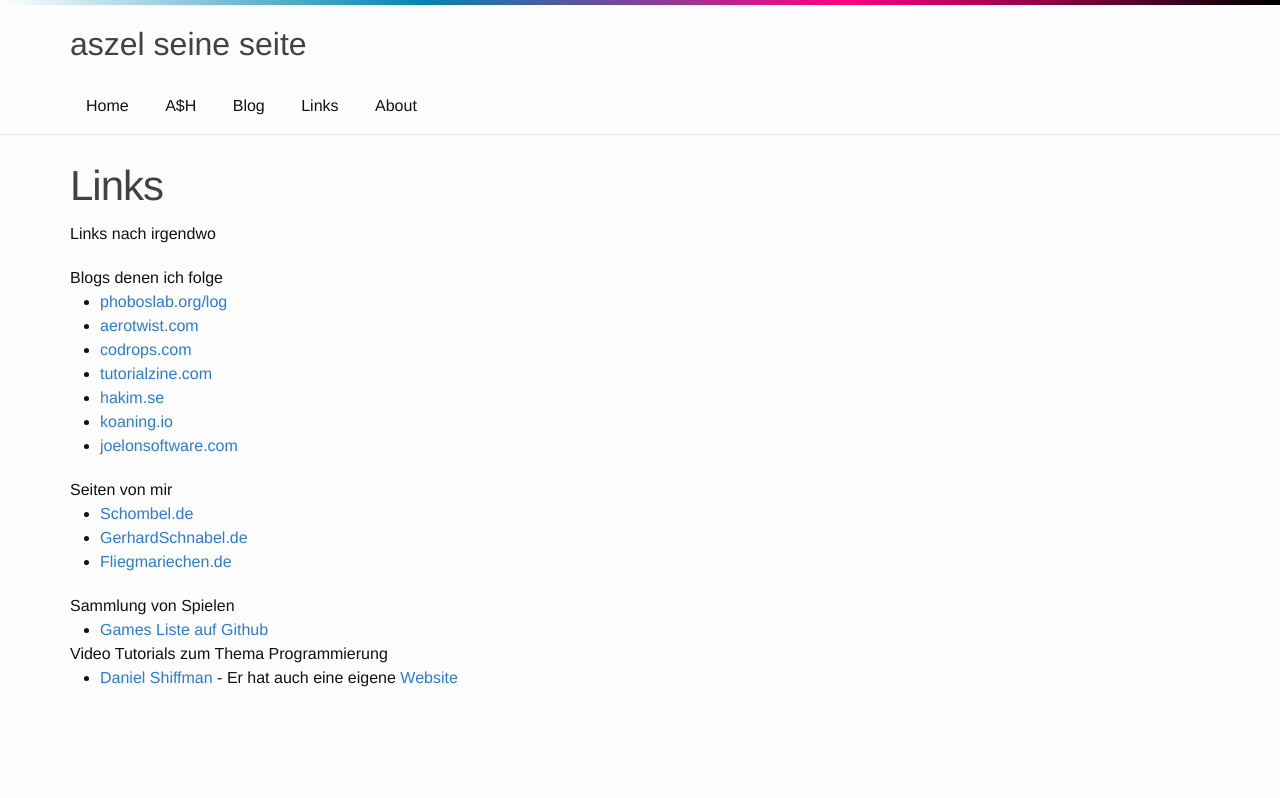
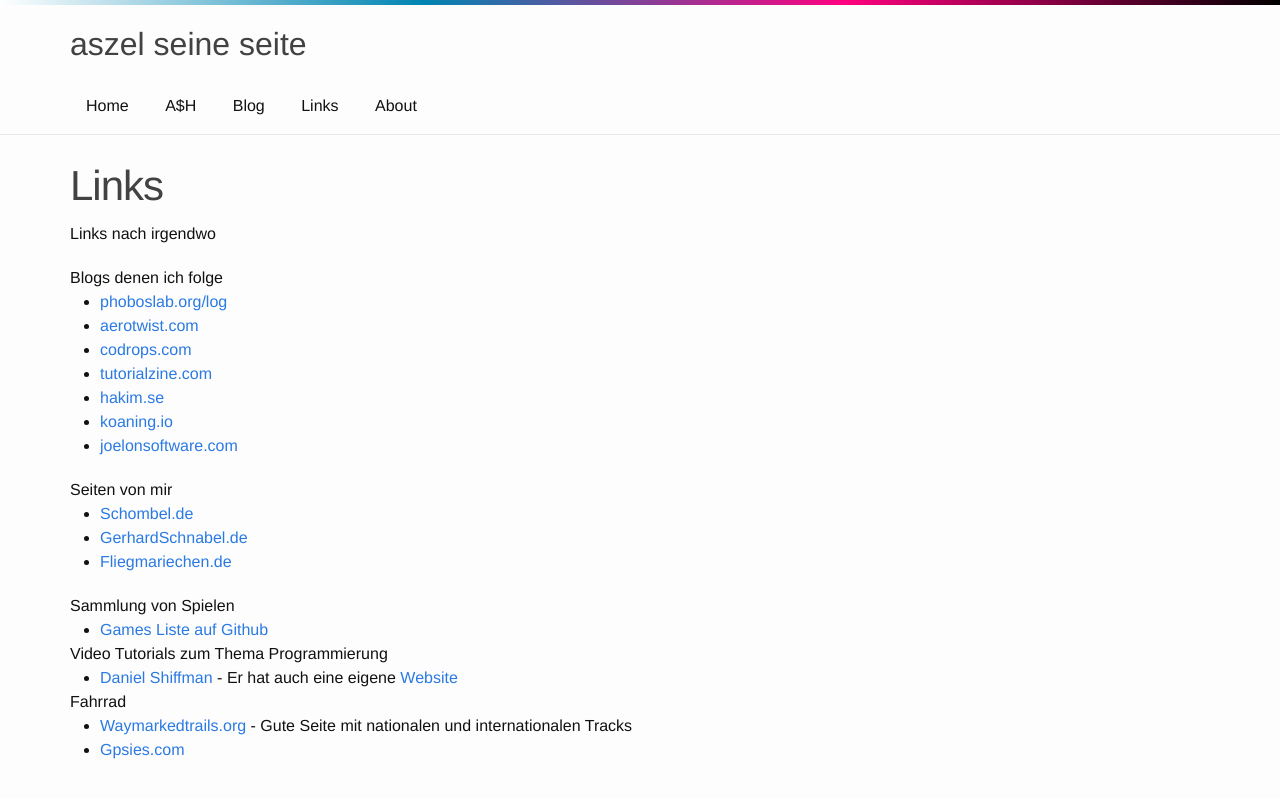
Before and after one commit to aszel/aszel.github.io, a Jekyll site: the page built from links/index.md, in a window 1280 px wide. Shown: the top 798 px of the page. Built offline with Jekyll 4.4.1, drawn with Linux system fonts in a browser that asks for light colours.

Commit message:
Update index.md
added links

```diff
--- a/links/index.md
+++ b/links/index.md
@@ -43,4 +43,12 @@ Video Tutorials zum Thema Programmierung
 <li><a href="https://www.youtube.com/user/shiffman/" target="_blank">Daniel Shiffman</a> - Er hat auch eine eigene <a href="http://www.shiffman.net" target="_blank">Website</a></li>
 </ul>
 
+<div class="links-list">
+Fahrrad
+<ul>
+<li><a href="http://waymarkedtrails.org/" target="_blank">Waymarkedtrails.org</a> - Gute Seite mit nationalen und internationalen Tracks</li>
+<li><a href="http://www.gpsies.com/" target="_blank">Gpsies.com</a></li>
+</ul>
 </div>
+
+</div>
```
